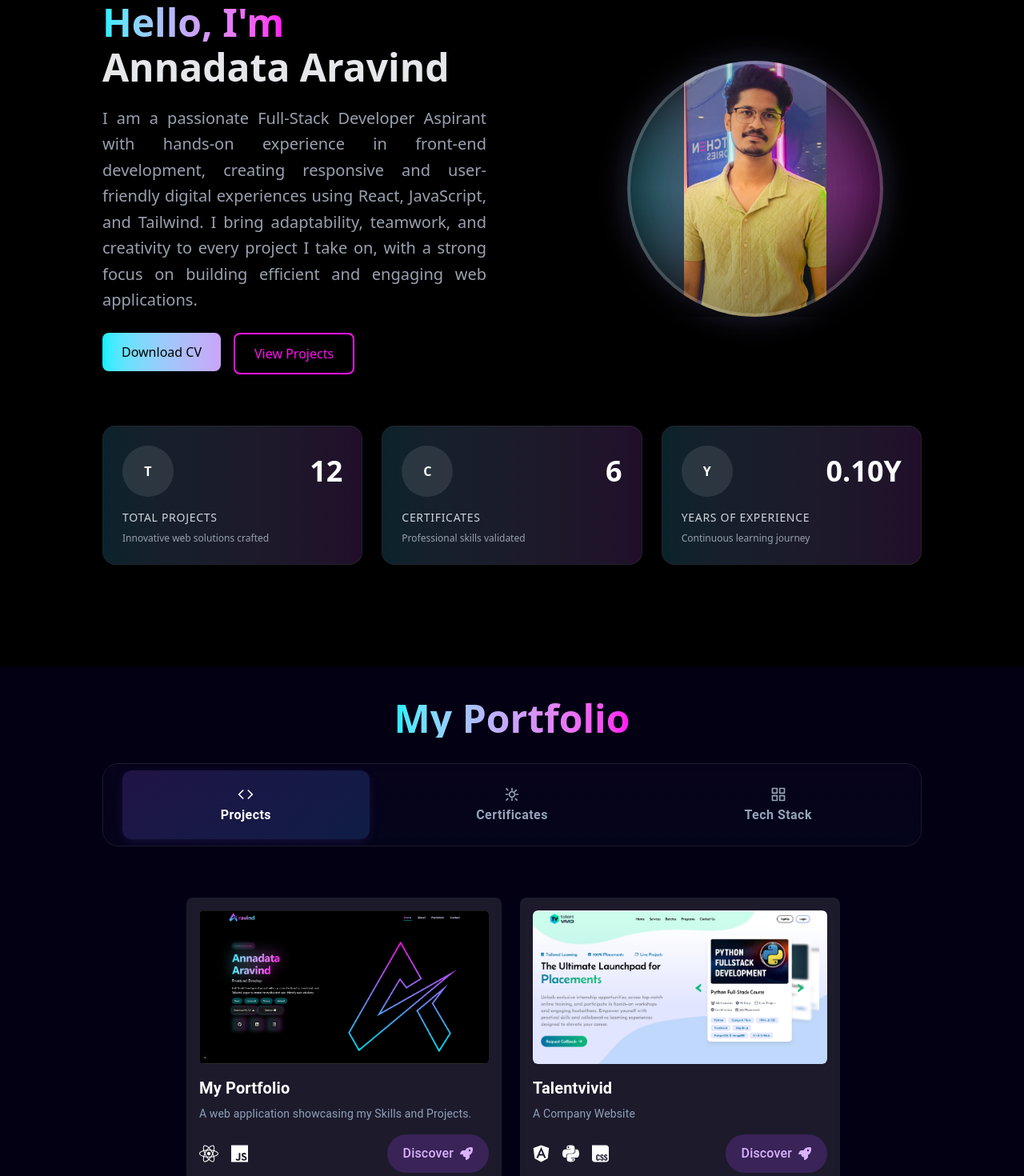
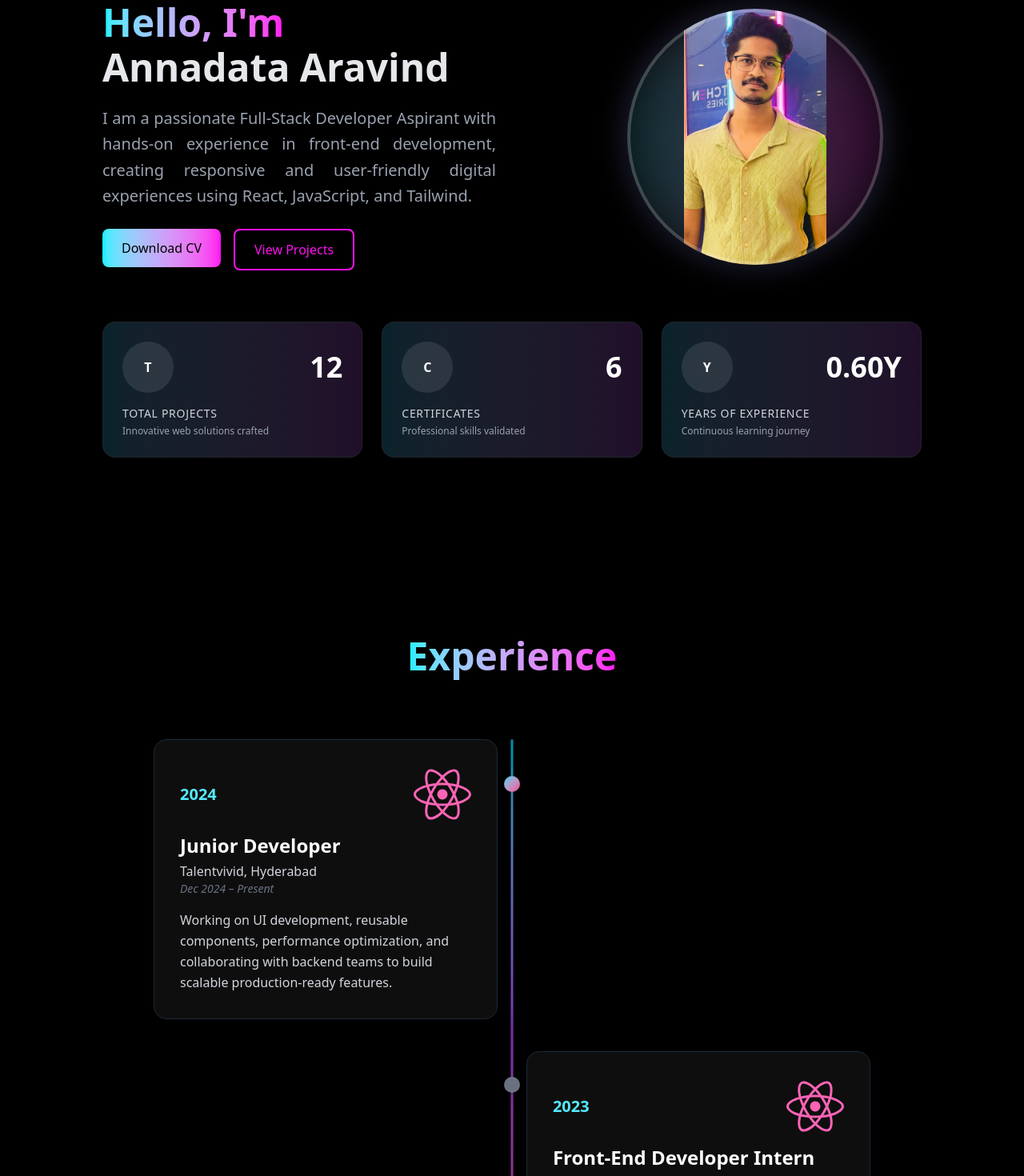
Before and after one commit to aravind-415/react-portfolio, a Next.js app: page / in a window 1280 px wide. Shown: the part 1040-2510 px from the top of the page at 80% size. Built offline with nearby package versions, Linux system fonts and the light colour scheme.

Commit message:
Added experience

```diff
--- /dev/null
+++ b/src/app/Experience/page.jsx
@@ -0,0 +1,130 @@
+"use client";
+import React, { useEffect } from "react";
+import AOS from "aos";
+import "aos/dist/aos.css";
+
+import { FontAwesomeIcon } from "@fortawesome/react-fontawesome";
+import { faReact } from "@fortawesome/free-brands-svg-icons";
+
+export default function Experience() {
+    useEffect(() => {
+        AOS.init({ duration: 800, once: true });
+    }, []);
+
+    const experiences = [
+        {
+            year: "2024",
+            role: "Junior Developer",
+            company: "Talentvivid, Hyderabad",
+            status: "Dec 2024 – Present",
+            icon: faReact,
+            isCurrent: true,
+            description:
+                "Working on UI development, reusable components, performance optimization, and collaborating with backend teams to build scalable production-ready features.",
+        },
+        {
+            year: "2023",
+            role: "Front-End Developer Intern",
+            company: "Metacomic, Remote",
+            status: "May 2023 – July 2023",
+            icon: faReact,
+            isCurrent: false,
+            description:
+                "Developed UI screens using React & Tailwind, improved UX consistency, and actively participated in team design discussions.",
+        },
+    ];
+
+    return (
+        <section id="experience" className="py-24 bg-black">
+            <h2
+                className="text-center text-5xl font-bold mb-20"
+                data-aos="zoom-in"
+            >
+                <span className="text-4xl md:text-5xl font-bold text-transparent bg-clip-text bg-gradient-to-r from-[#00F0FF] to-[#FF10F0]">
+                    Experience
+                </span>
+            </h2>
+
+            <div className="relative w-[90%] md:w-[70%] mx-auto">
+
+                {/* Center Vertical Line */}
+                <div className="absolute left-1/2 top-0 -translate-x-1/2 h-full w-[3px] bg-gradient-to-b from-cyan-400 via-purple-500 to-pink-500 opacity-70 rounded-full"></div>
+
+                <div className="space-y-10">
+                    {experiences.map((exp, index) => (
+                        <div
+                            key={index}
+                            data-aos={index % 2 === 0 ? "fade-up" : "fade-down"}
+                            data-aos-delay="500"
+                            className={`relative flex flex-col md:flex-row gap-10 group ${
+                                index % 2 === 0 ? "md:flex-row" : "md:flex-row-reverse"
+                            }`}
+                        >
+                            {/* Icon Node */}
+                            <div className="absolute left-1/2 -translate-x-1/2 top-8">
+                                {exp.isCurrent ? (
+                                    <div className="relative flex items-center justify-center w-12 h-12">
+                                        <span className="absolute w-10 h-10 bg-cyan-400 rounded-full opacity-50 animate-ping"></span>
+                                        <span className="relative w-5 h-5 bg-gradient-to-br from-cyan-400 to-pink-500 rounded-full shadow-xl block"></span>
+                                    </div>
+                                ) : (
+                                    <span className="w-5 h-5 bg-gray-500 rounded-full shadow-md block"></span>
+                                )}
+                            </div>
+
+                            {/* CARD WITH 3D TILT */}
+                            <div
+                                className="
+                                    bg-[#0e0e0e]
+                                    border border-gray-800
+                                    p-8 rounded-2xl
+                                    w-full md:w-[48%]
+                                    shadow-lg
+                                    transition-all duration-500
+                                    transform-gpu
+                                    [transform-style:preserve-3d]
+
+                                    group-hover:-translate-y-2
+                                    group-hover:shadow-cyan-500/20
+                                    group-hover:[transform:rotateX(6deg)_rotateY(6deg)_scale(1.03)]
+                                "
+                            >
+                                {/* Year + Icon */}
+                                <div className="flex items-center justify-between mb-3">
+                                    <p className="text-cyan-300 font-semibold text-xl [transform:translateZ(30px)]">
+                                        {exp.year}
+                                    </p>
+
+                                    <FontAwesomeIcon
+                                        icon={exp.icon}
+                                        className="text-pink-400 text-7xl [transform:translateZ(40px)]"
+                                    />
+                                </div>
+
+                                {/* Role */}
+                                <h3 className="text-2xl text-white font-semibold [transform:translateZ(25px)]">
+                                    {exp.role}
+                                </h3>
+
+                                {/* Company */}
+                                <p className="text-gray-300 mt-1 [transform:translateZ(20px)]">
+                                    {exp.company}
+                                </p>
+
+                                {/* Duration */}
+                                <p className="text-gray-500 text-sm italic mb-4 [transform:translateZ(15px)]">
+                                    {exp.status}
+                                </p>
+
+                                {/* Description */}
+                                <p className="text-gray-300 leading-relaxed [transform:translateZ(10px)]">
+                                    {exp.description}
+                                </p>
+                            </div>
+                        </div>
+                    ))}
+                </div>
+            </div>
+        </section>
+    );
+}
--- a/src/app/about/page.jsx
+++ b/src/app/about/page.jsx
@@ -1,49 +1,51 @@
 "use client";
-import React, { useEffect, useState } from "react";
+
+import React, { useEffect, useState, useMemo } from "react";
 import AOS from "aos";
 import "aos/dist/aos.css";
 
+/* ----------------------- HEADER ----------------------- */
 const Header = () => (
   <div className="text-center lg:mb-8 mb-2 px-[5%]">
-    <div className="inline-block relative group">
     <h2
-        className="text-4xl md:text-5xl font-bold text-transparent bg-clip-text bg-linear-to-r from-[#00F0FF] to-[#FF10F0]"
+      className="text-4xl md:text-5xl font-bold text-transparent bg-clip-text bg-gradient-to-r from-[#00F0FF] to-[#FF10F0]"
       data-aos="zoom-in-up"
       data-aos-duration="600"
     >
       About Me
     </h2>
   </div>
-  </div>
 );
 
+/* ----------------------- PROFILE IMAGE ----------------------- */
 const ProfileImage = () => (
-  <div className="flex justify-end items-center sm:p-12 sm:py-0 sm:pb-0 p-0 py-2 pb-2">
+  <div className="flex justify-end items-center sm:p-12 sm:py-0 p-0 py-2">
     <div
       className="relative group w-72 h-72 sm:w-80 sm:h-80"
       data-aos="fade-up"
       data-aos-duration="1000"
     >
-      <div className="absolute inset-0 rounded-full overflow-hidden z-0 hidden sm:block">
-        <div className="absolute inset-0 bg-linear-to-r from-[#00F0FF] to-[#FF10F0] rounded-full blur-2xl animate-spin-slower opacity-25" />
+      <div className="absolute inset-0 rounded-full overflow-hidden hidden sm:block opacity-25">
+        <div className="absolute inset-0 bg-linear-to-r from-[#00F0FF] to-[#FF10F0] rounded-full blur-2xl animate-spin-slower" />
         <div className="absolute inset-0 bg-linear-to-r from-[#00F0FF] to-[#FF10F0] rounded-full blur-2xl animate-pulse-slow opacity-15" />
         <div className="absolute inset-0 bg-linear-to-r from-[#00F0FF] to-[#FF10F0] rounded-full blur-2xl animate-float opacity-15" />
       </div>
+
       <div className="relative w-full h-full">
-        <div className="w-full h-full rounded-full overflow-hidden shadow-[0_0_40px_rgba(120,119,198,0.3)] transform transition-all duration-700 group-hover:scale-105">
-          <div className="absolute inset-0 border-4 border-white/20 rounded-full z-20 transition-all duration-700 group-hover:border-white/40 group-hover:scale-105" />
-          <div className="absolute inset-0 bg-linear-to-b from-black/20 via-transparent to-black/40 z-10 transition-opacity duration-700 hidden sm:block" />
-          <div className="absolute inset-0 bg-linear-to-r from-[#00F0FF]/10 to-[#FF10F0]/10 opacity-20 z-10 group-hover:opacity-100 transition-opacity duration-700 hidden sm:block rounded-full" />
+        <div className="w-full h-full rounded-full overflow-hidden shadow-[0_0_40px_rgba(120,119,198,0.3)] transition-all duration-700 group-hover:scale-105">
+          <div className="absolute inset-0 border-4 border-white/20 rounded-full transition-all duration-700 group-hover:border-white/40" />
+
           <img
             src="/assets/aravind.jpeg"
             alt="Profile"
-            className="w-full h-full object-contain transition-all duration-700 group-hover:scale-110 z-30"
+            className="w-full h-full object-contain transition-all duration-700 group-hover:scale-110"
             loading="lazy"
           />
-          <div className="absolute inset-0 opacity-0 group-hover:opacity-100 transition-all duration-700 z-20 hidden sm:block">
-            <div className="absolute inset-0 bg-linear-to-r from-[#00F0FF] to-[#FF10F0] opacity-20 transform -translate-x-full group-hover:translate-x-full transition-transform duration-1000" />
-            <div className="absolute inset-0 bg-linear-to-r from-[#00F0FF] to-[#FF10F0] opacity-20 transform translate-y-full group-hover:-translate-y-full transition-transform duration-1000 delay-100" />
-            <div className="absolute inset-0 border-8 border-white/10 scale-0 group-hover:scale-100 transition-transform duration-700 animate-pulse-slow" />
+
+          {/* Hover Effects */}
+          <div className="absolute inset-0 opacity-0 group-hover:opacity-100 duration-700 hidden sm:block">
+            <div className="absolute inset-0 bg-linear-to-r from-[#00F0FF] to-[#FF10F0] opacity-20 -translate-x-full group-hover:translate-x-full duration-1000" />
+            <div className="absolute inset-0 bg-linear-to-r from-[#00F0FF] to-[#FF10F0] opacity-20 translate-y-full group-hover:-translate-y-full duration-1000 delay-100" />
           </div>
         </div>
       </div>
@@ -51,110 +53,103 @@ const ProfileImage = () => (
   </div>
 );
 
+/* ----------------------- STAT CARD ----------------------- */
 const StatCard = ({ color, value, label, description, animation }) => (
   <div data-aos={animation} data-aos-duration="1300" className="relative group">
-    <div className="relative z-10 bg-gray-900/50 backdrop-blur-lg rounded-2xl p-6 border border-white/10 overflow-hidden transition-all duration-300 hover:scale-105 hover:shadow-2xl h-full flex flex-col justify-between">
-      <div
-        className={`absolute -z-10 inset-0 bg-linear-to-r from-[#00F0FF] to-[#FF10F0] opacity-10 group-hover:opacity-20 transition-opacity duration-300`}
-      ></div>
+    <div className="relative bg-gray-900/50 backdrop-blur-lg rounded-2xl p-6 border border-white/10 overflow-hidden transition-all duration-300 hover:scale-105 h-full">
+      <div className="absolute -z-10 inset-0 bg-linear-to-r from-[#00F0FF] to-[#FF10F0] opacity-10 group-hover:opacity-20 transition-opacity duration-300" />
+
       <div className="flex items-center justify-between mb-4">
-        <div className="w-16 h-16 rounded-full flex items-center justify-center bg-white/10 transition-transform group-hover:rotate-6">
+        <div className="w-16 h-16 rounded-full flex items-center justify-center bg-white/10 group-hover:rotate-6 transition-transform">
           <span className="text-white font-bold">{label[0]}</span>
         </div>
-        <span
-          className="text-4xl font-bold text-white"
-          data-aos="fade-up-left"
-          data-aos-duration="1500"
-          data-aos-anchor-placement="top-bottom"
-        >
-          {value}
-        </span>
+
+        <span className="text-4xl font-bold text-white">{value}</span>
       </div>
-      <div>
-        <p
-          className="text-sm uppercase tracking-wider text-gray-300 mb-2"
-          data-aos="fade-up"
-          data-aos-duration="800"
-          data-aos-anchor-placement="top-bottom"
-        >
-          {label}
-        </p>
-        <p
-          className="text-xs text-gray-400"
-          data-aos="fade-up"
-          data-aos-duration="1000"
-          data-aos-anchor-placement="top-bottom"
-        >
-          {description}
-        </p>
-      </div>
+
+      <p className="text-sm uppercase tracking-wider text-gray-300">{label}</p>
+      <p className="text-xs text-gray-400 mt-1">{description}</p>
     </div>
   </div>
 );
 
+/* ----------------------- MAIN ABOUT PAGE ----------------------- */
 const AboutPage = () => {
-  // Initialize state for projects and certificates
   const [storedProjects, setStoredProjects] = useState([]);
   const [storedCertificates, setStoredCertificates] = useState([]);
 
-  // Load data from localStorage on client side
+  /* Load LocalStorage data */
   useEffect(() => {
     try {
       setStoredProjects(JSON.parse(localStorage.getItem("projects") || "[]"));
-      setStoredCertificates(
-        JSON.parse(localStorage.getItem("certificates") || "[]")
-      );
-    } catch (error) {
-      console.error("Error parsing localStorage data:", error);
+      setStoredCertificates(JSON.parse(localStorage.getItem("certificates") || "[]"));
+    } catch {
       setStoredProjects([]);
       setStoredCertificates([]);
     }
   }, []);
 
-  const startDate = new Date("2024-12-14");
+  /* ----------- CALCULATE EXPERIENCE DECIMAL FORMAT ----------- */
+  const calculateExperienceDecimal = (startDate) => {
     const today = new Date();
-  const YearExperience =
-    today.getFullYear() -
-    startDate.getFullYear() -
-    (today <
-    new Date(today.getFullYear(), startDate.getMonth(), startDate.getDate())
-      ? 1
-      : 0);
 
-  const statsData = [
+    let years = today.getFullYear() - startDate.getFullYear();
+    let months = today.getMonth() - startDate.getMonth();
+
+    if (months < 0) {
+      years -= 1;
+      months += 12;
+    }
+
+    const monthDecimal = (months / 10).toFixed(2);
+
+    return `${(years + Number(monthDecimal)).toFixed(2)}Y`;
+  };
+
+  /* Compute experience once */
+  const experienceFormatted = useMemo(() => {
+    return calculateExperienceDecimal(new Date("2024-12-14"));
+  }, []);
+
+  /* ----------- STATS DATA ----------- */
+  const statsData = useMemo(
+    () => [
       {
         color: "from-[#00F0FF] to-[#FF10F0]",
-      value: 12,
+        value: storedProjects.length || 12,
         label: "Total Projects",
         description: "Innovative web solutions crafted",
         animation: "fade-right",
       },
       {
         color: "from-[#00F0FF] to-[#FF10F0]",
-      value: 6,
+        value: storedCertificates.length || 6,
         label: "Certificates",
         description: "Professional skills validated",
         animation: "fade-up",
       },
       {
         color: "from-[#00F0FF] to-[#FF10F0]",
-      value: '0.10Y',
+        value: experienceFormatted,
         label: "Years of Experience",
         description: "Continuous learning journey",
         animation: "fade-left",
       },
-  ];
+    ],
+    [storedProjects, storedCertificates, experienceFormatted]
+  );
 
+  /* Initialize AOS */
   useEffect(() => {
-    const initAOS = () => {
-      AOS.init({ once: false });
-    };
+    const initAOS = () => AOS.init({ once: false });
     initAOS();
+
     let resizeTimer;
     const handleResize = () => {
       clearTimeout(resizeTimer);
       resizeTimer = setTimeout(initAOS, 250);
     };
+
     window.addEventListener("resize", handleResize);
     return () => {
       window.removeEventListener("resize", handleResize);
@@ -163,76 +158,48 @@ const AboutPage = () => {
   }, []);
 
   return (
-    <div
-      className="h-auto pb-[10%] text-white overflow-hidden px-[5%] sm:px-[5%] lg:px-[10%] mt-10 sm:mt-20"
-      id="AboutMe"
-    >
+    <div className="h-auto pb-[10%] text-white overflow-hidden px-[5%] lg:px-[10%] mt-10 sm:mt-20" id="AboutMe">
       <Header />
-      <div className="w-full mx-auto pt-8 sm:pt-12 relative">
-        <div className="flex flex-col-reverse lg:grid lg:grid-cols-2 gap-10 lg:gap-16 items-center">
+
+      <div className="w-full mx-auto pt-8 sm:pt-12">
+        <div className="flex flex-col-reverse lg:grid lg:grid-cols-2 gap-10 items-center">
+
+          {/* LEFT: Text */}
           <div className="space-y-6 text-center lg:text-left">
-            <h2
-              className="text-3xl sm:text-4xl lg:text-5xl font-bold"
-              data-aos="fade-right"
-              data-aos-duration="1000"
-            >
-              <span className="text-transparent bg-clip-text bg-linear-to-r from-[#00F0FF] to-[#FF10F0]">
+            <h2 className="text-3xl sm:text-4xl lg:text-5xl font-bold" data-aos="fade-right">
+              <span className="bg-clip-text text-transparent bg-linear-to-r from-[#00F0FF] to-[#FF10F0]">
                 Hello, I'm
               </span>
-              <span
-                className="block mt-2 text-gray-200"
-                data-aos="fade-right"
-                data-aos-duration="1300"
-              >
-                Annadata Aravind
-              </span>
+              <span className="block mt-2 text-gray-200">Annadata Aravind</span>
             </h2>
-            <p
-              className="text-base sm:text-lg lg:text-xl text-gray-400 leading-relaxed text-justify pb-4 sm:pb-0"
-              data-aos="fade-right"
-              data-aos-duration="1500"
-            >
-              I am a passionate Full-Stack Developer Aspirant with hands-on
-              experience in front-end development, creating responsive and
-              user-friendly digital experiences using React, JavaScript, and
-              Tailwind. I bring adaptability, teamwork, and creativity to every
-              project I take on, with a strong focus on building efficient and
-              engaging web applications.
+
+            <p className="text-base sm:text-lg lg:text-xl text-gray-400 text-justify leading-relaxed" data-aos="fade-right">
+              I am a passionate Full-Stack Developer Aspirant with hands-on experience in front-end
+              development, creating responsive and user-friendly digital experiences using React, JavaScript,
+              and Tailwind.
             </p>
-            <div className="flex flex-col lg:flex-row items-center lg:items-start gap-4 lg:gap-4 lg:px-0 w-full">
-              <a
-                href="/assets/resume/Aravind.pdf"
-                download
-                className="w-full lg:w-auto transition-all duration-500 group relative"
-              >
-                <button
-                  data-aos="fade-up"
-                  data-aos-duration="800"
-                  className="w-full lg:w-auto sm:px-6 py-2 sm:py-3 rounded-lg bg-linear-to-r from-[#00F0FF] to-[#FF10F0] text-black font-medium transition-all duration-500 hover:scale-110 hover:shadow-[0_0_20px_rgba(0,240,255,0.8)] cursor-pointer relative overflow-hidden group-hover:animate-linear-shift bg-size-[200%_200%]"
-                  style={{ transition: "all 0.2s ease-in-out" }}
-                >
+
+            {/* Buttons */}
+            <div className="flex flex-col lg:flex-row gap-4">
+              <a href="/assets/resume/Aravind.pdf" download>
+                <button className="w-full sm:px-6 py-3 rounded-lg bg-linear-to-r from-[#00F0FF] to-[#FF10F0] text-black font-medium hover:scale-110 duration-300">
                   Download CV
-                  <span className="absolute inset-0 bg-linear-to-r from-[#00F0FF]/20 to-[#FF10F0]/20 opacity-0 group-hover:opacity-100 transition-opacity duration-500"></span>
                 </button>
               </a>
-              <a
-                href="#Portfolio"
-                className="w-full lg:w-auto transition-all duration-500 group relative"
-              >
-                <button
-                  data-aos="fade-up"
-                  data-aos-duration="1000"
-                  className="w-full lg:w-auto sm:px-6 py-2 sm:py-3 rounded-lg border-2 border-[#FF10F0] text-[#FF10F0] font-medium bg-transparent hover:scale-110 hover:shadow-[0_0_20px_rgba(0,240,255,0.8)] hover:border-[#00F0FF] cursor-pointer relative overflow-hidden group-hover:animate-linear-shift bg-size-[200%_200%] bg-linear-to-r from-transparent to-transparent hover:bg-linear-to-r hover:from-[#00F0FF]/10 hover:to-[#FF10F0]/10"
-                  style={{ transition: "all 0.2s ease-in-out" }}
-                >
+
+              <a href="#Portfolio">
+                <button className="w-full sm:px-6 py-3 rounded-lg border-2 border-[#FF10F0] text-[#FF10F0] hover:border-[#00F0FF] hover:scale-110 duration-300">
                   View Projects
-                  <span className="absolute inset-0 bg-linear-to-r from-[#00F0FF]/20 to-[#FF10F0]/20 opacity-0 group-hover:opacity-100 transition-opacity duration-500"></span>
                 </button>
               </a>
             </div>
           </div>
+
+          {/* RIGHT: Image */}
           <ProfileImage />
         </div>
+
+        {/* Stats Cards */}
         <a href="#Portfolio">
           <div className="grid grid-cols-1 md:grid-cols-3 gap-6 mt-16 cursor-pointer">
             {statsData.map((stat) => (
@@ -241,57 +208,19 @@ const AboutPage = () => {
           </div>
         </a>
       </div>
+
+      {/* Animations */}
       <style jsx>{`
         @keyframes float {
-          0%,
-          100% {
-            transform: translateY(0);
-          }
-          50% {
-            transform: translateY(-20px);
-          }
+          0%, 100% { transform: translateY(0); }
+          50% { transform: translateY(-20px); }
         }
         @keyframes spin-slower {
-          to {
-            transform: rotate(360deg);
-          }
+          to { transform: rotate(360deg); }
         }
         @keyframes pulse-slow {
-          0%,
-          100% {
-            opacity: 0.15;
-          }
-          50% {
-            opacity: 0.25;
-          }
-        }
-        @keyframes linear-shift {
-          0% {
-            background-position: 0% 50%;
-          }
-          50% {
-            background-position: 100% 50%;
-          }
-          100% {
-            background-position: 0% 50%;
-          }
-        }
-        .animate-pulse-slow {
-          animation: pulse-slow 3s ease-in-out infinite;
-        }
-        .animate-spin-slower {
-          animation: spin-slower 8s linear infinite;
-        }
-        .animate-float {
-          animation: float 6s ease-in-out infinite;
-        }
-        .animate-gradient-shift {
-          animation: gradient-shift 3s ease infinite;
-          background-size: 200% 200%;
-        }
-        .hover\\:border-gradient {
-          border-image: linear-gradient(to right, #00f0ff, #ff10f0) 1;
-          border-image-slice: 1;
+          0%, 100% { opacity: 0.15; }
+          50% { opacity: 0.25; }
         }
       `}</style>
     </div>
--- a/src/app/page.jsx
+++ b/src/app/page.jsx
@@ -4,6 +4,7 @@ import AboutPage from './about/page'
 import Portfolio from './portfolio/page'
 import ContactPage from './contact/page'
 import WelcomeScreen from './welcome/page'
+import Experience from './Experience/page'
 
 const page = () => {
   return (
@@ -11,6 +12,7 @@ const page = () => {
       <WelcomeScreen />
       <Home />
       <AboutPage />
+      <Experience />
       <Portfolio />
       <ContactPage />
     </div>
```
Lines whose indentation alone changed are shown as unchanged.
